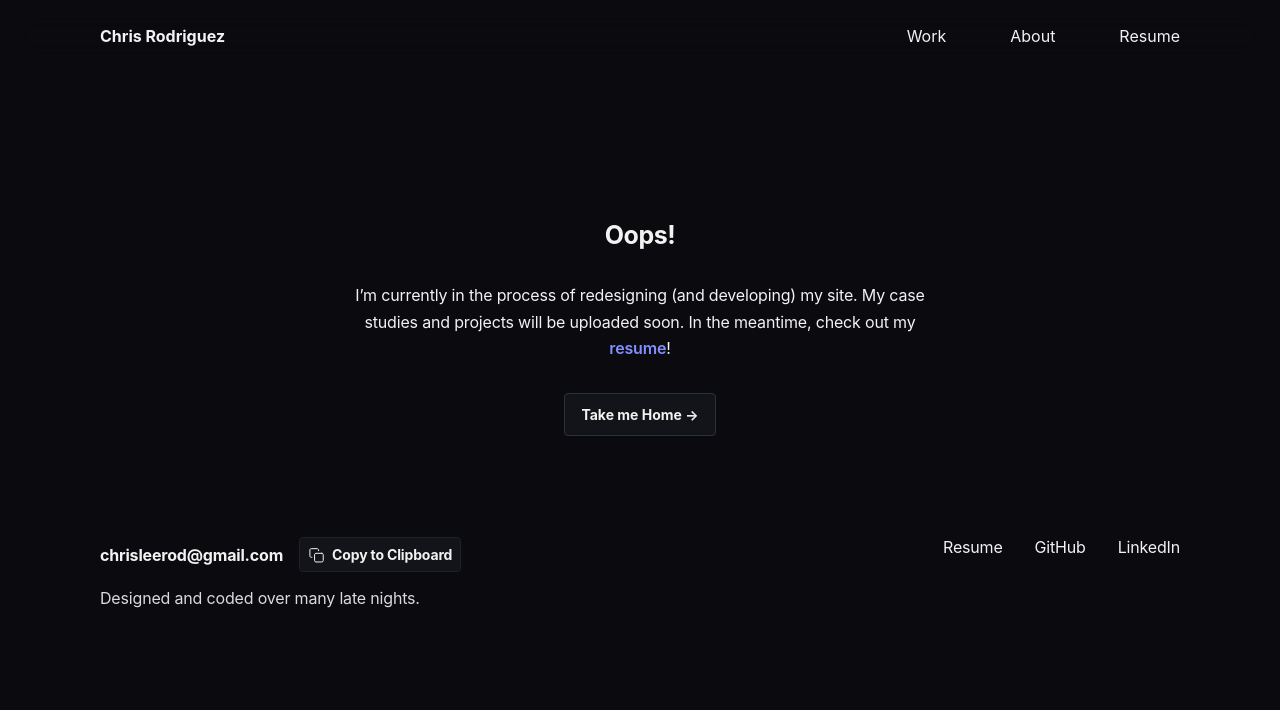
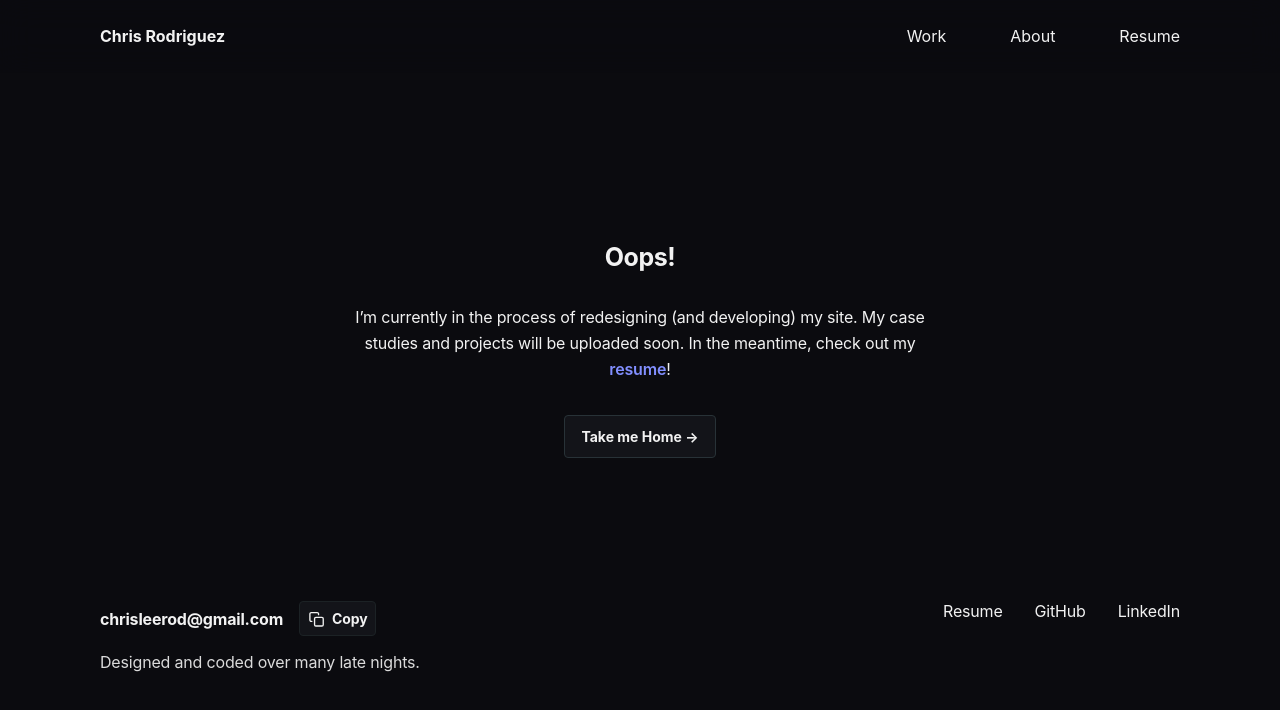
Before and after one commit to chrisleerod/React-Portfolio, a React (Create React App) app: page /404 in a window 1280 px wide. Shown: the top 710 px of the page. Built offline with nearby package versions, Linux system fonts and the light colour scheme; the HTML template or start-up script is replaced by a standard one.

Commit message:
functional copy button

```diff
--- a/src/components/footer/copy/index.jsx
+++ b/src/components/footer/copy/index.jsx
@@ -8,7 +8,7 @@ import {
     CopyText
 } from './index.style';
 
-const Copy = () => {
+const Copy = ( props ) => {
 
     const duration = 0.4;
     const clipboardIconVariants = {
@@ -23,6 +23,24 @@ const Copy = () => {
     const pathLength = useMotionValue(0);
     const opacity = useTransform(pathLength, [0, 0.5], [0, 1]);
 
+    const copyToClipboard = () => {
+        const el = document.createElement(`textarea`);
+        el.value = 'chrisleerod@gmail.com';
+        el.setAttribute(`readonly`, ``);
+        el.style.position = `absolute`;
+        el.style.left = `-9999px`;
+        document.body.appendChild(el);
+        el.select();
+        document.execCommand(`copy`);
+        document.body.removeChild(el);
+    };
+
+    React.useEffect(() => {
+        if (isClicked) {
+            setTimeout(() => setIsClicked(false), 3000);
+        }
+    }, [isClicked]);
+
     return (
         <>
             <EmailWrapper>
@@ -30,6 +48,12 @@ const Copy = () => {
                     chrisleerod@gmail.com
                 </Email>
                 <CopyButton
+                    value='chrisleerod@gmail.com'
+                    whileTap={{ scale: 0.97, }}
+                    whileHover={{
+                        backgroundColor: '#181A20',
+                        transition: { duration: 0.2 }
+                    }}
                     style={{
                         cursor: isClicked ? 'default' : 'pointer',
                         outline: 'none',
@@ -38,6 +62,7 @@ const Copy = () => {
                     title="Copy to clipboard"
                     disabled={isClicked}
                     onClick={() => {
+                        copyToClipboard(props.text);
                         setIsClicked(true);
                     }}
                 >
@@ -51,7 +76,7 @@ const Copy = () => {
                         <motion.path
                             d="M20.8511 9.46338H11.8511C10.7465 9.46338 9.85107 10.3588 9.85107 11.4634V20.4634C9.85107 21.5679 10.7465 22.4634 11.8511 22.4634H20.8511C21.9556 22.4634 22.8511 21.5679 22.8511 20.4634V11.4634C22.8511 10.3588 21.9556 9.46338 20.8511 9.46338Z"
                             stroke="#F2F2F2"
-                            strokeWidth="1.5"
+                            strokeWidth="2"
                             strokeLinecap="round"
                             strokeLinejoin="round"
                             initial={false}
@@ -62,7 +87,7 @@ const Copy = () => {
                         <motion.path
                             d="M5.85107 15.4634H4.85107C4.32064 15.4634 3.81193 15.2527 3.43686 14.8776C3.06179 14.5025 2.85107 13.9938 2.85107 13.4634V4.46338C2.85107 3.93295 3.06179 3.42424 3.43686 3.04917C3.81193 2.67409 4.32064 2.46338 4.85107 2.46338H13.8511C14.3815 2.46338 14.8902 2.67409 15.2653 3.04917C15.6404 3.42424 15.8511 3.93295 15.8511 4.46338V5.46338"
                             stroke="#F2F2F2"
-                            strokeWidth="1.5"
+                            strokeWidth="2"
                             strokeLinecap="round"
                             strokeLinejoin="round"
                             initial={false}
@@ -84,7 +109,7 @@ const Copy = () => {
                         />
                     </svg>
                     <CopyText>
-                        Copy to Clipboard
+                        Copy
                     </CopyText>
                 </CopyButton>
             </EmailWrapper>
--- a/src/components/footer/copy/index.style.jsx
+++ b/src/components/footer/copy/index.style.jsx
@@ -26,4 +26,6 @@ export const CopyText = styled(motion.p)`
     color: #F2F2F2;
     font-weight: 700;
     margin-left: 8px;
+    user-select: none;
+    cursor: pointer;
 `;
--- a/src/components/footer/index.style.jsx
+++ b/src/components/footer/index.style.jsx
@@ -17,8 +17,11 @@ export const FooterWrapper = styled(motion.div)`
 `;
 
 export const Left = styled(motion.div)`
-    margin-bottom: 64px;
     margin-right: 32px;
+    @media only screen and (max-width: 500px) {
+        margin-right: 0px;
+        margin-bottom: 64px;
+    }
 `;
 
 export const Right = styled(motion.div)`
```
